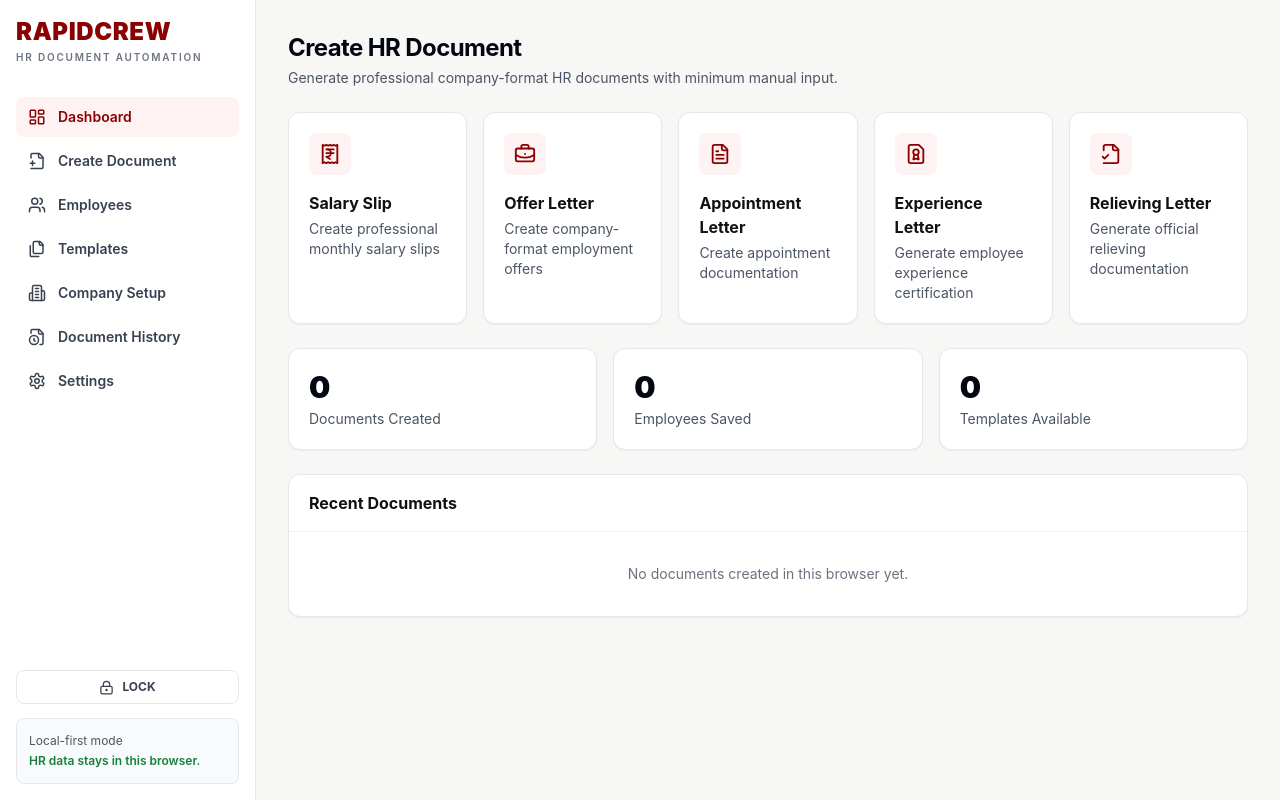
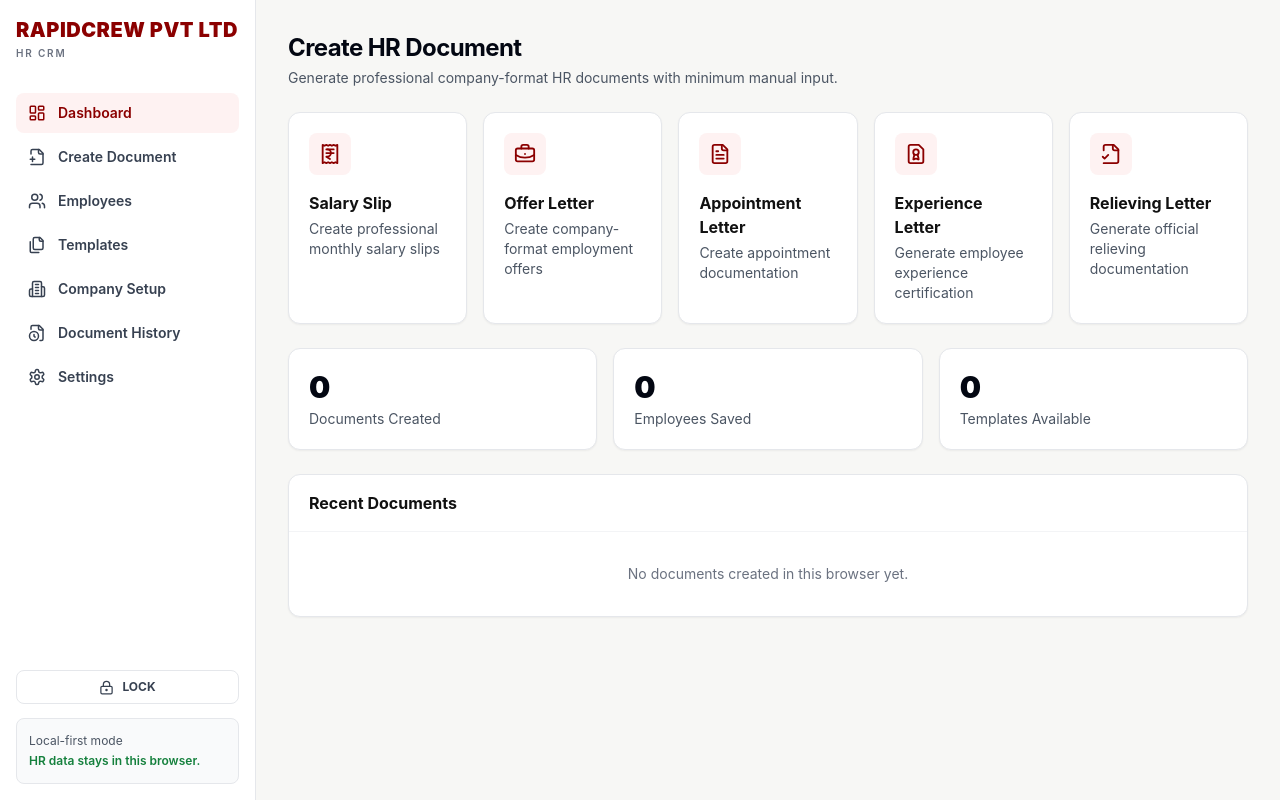
Before and after one commit to tejpatel2412-source/rapidcrew-hr-document-automation, a Next.js app: page / in a window 1280 px wide. Built offline with nearby package versions, Linux system fonts and the light colour scheme.

Commit message:
Show Rapidcrew HR CRM branding and refresh splash

```diff
--- a/components/AppShell.tsx
+++ b/components/AppShell.tsx
@@ -3,6 +3,7 @@ import Link from 'next/link';
 import { usePathname } from 'next/navigation';
 import { Building2, FileClock, FilePlus2, LayoutDashboard, LockKeyhole, Menu, Settings, Users, Files, X } from 'lucide-react';
 import { useState } from 'react';
+import { InitialBrandSplash } from './BrandSplash';
 
 const items = [
   ['/', 'Dashboard', LayoutDashboard], ['/create','Create Document',FilePlus2], ['/employees','Employees',Users], ['/templates','Templates',Files], ['/company','Company Setup',Building2], ['/history','Document History',FileClock], ['/settings','Settings',Settings]
@@ -11,14 +12,14 @@ const items = [
 export function AppShell({children}:{children:React.ReactNode}){
   const path=usePathname(); const [open,setOpen]=useState(false);
   async function lock(){try{await fetch('/api/lock',{method:'POST'});}finally{window.location.href='/access';}}
-  return <div className="min-h-screen bg-[#f7f7f5]">
+  return <div className="min-h-screen bg-[#f7f7f5]"><InitialBrandSplash/>
     <header className="no-print sticky top-0 z-40 flex h-16 items-center border-b border-gray-200 bg-white px-4 lg:hidden">
       <button aria-label="Open navigation" onClick={()=>setOpen(true)} className="mr-3 rounded-md p-2 hover:bg-gray-100"><Menu size={20}/></button>
-      <div><div className="font-black tracking-wide text-[#8B0000]">RAPIDCREW</div><div className="text-[10px] font-medium tracking-widest text-gray-500">HR DOCUMENT AUTOMATION</div></div><button onClick={lock} className="ml-auto inline-flex items-center gap-1.5 rounded-md border border-gray-200 px-2.5 py-1.5 text-xs font-bold text-gray-700 hover:bg-gray-50"><LockKeyhole size={14}/>LOCK</button>
+      <div><div className="font-black tracking-wide text-[#8B0000]">RAPIDCREW PVT LTD</div><div className="text-[10px] font-medium tracking-widest text-gray-500">HR CRM</div></div><button onClick={lock} className="ml-auto inline-flex items-center gap-1.5 rounded-md border border-gray-200 px-2.5 py-1.5 text-xs font-bold text-gray-700 hover:bg-gray-50"><LockKeyhole size={14}/>LOCK</button>
     </header>
     <aside className={`no-print fixed inset-y-0 left-0 z-50 w-64 border-r border-gray-200 bg-white p-4 transition-transform lg:translate-x-0 ${open?'translate-x-0':'-translate-x-full'}`}>
       <div className="mb-8 flex items-start justify-between">
-        <div><div className="text-2xl font-black tracking-wide text-[#8B0000]">RAPIDCREW</div><div className="mt-0.5 text-[10px] font-semibold tracking-[.18em] text-gray-500">HR DOCUMENT AUTOMATION</div></div>
+        <div><div className="text-xl font-black tracking-wide text-[#8B0000]">RAPIDCREW PVT LTD</div><div className="mt-0.5 text-[10px] font-semibold tracking-[.18em] text-gray-500">HR CRM</div></div>
         <button aria-label="Close navigation" className="rounded p-1 lg:hidden" onClick={()=>setOpen(false)}><X size={20}/></button>
       </div>
       <nav className="space-y-1">
```
